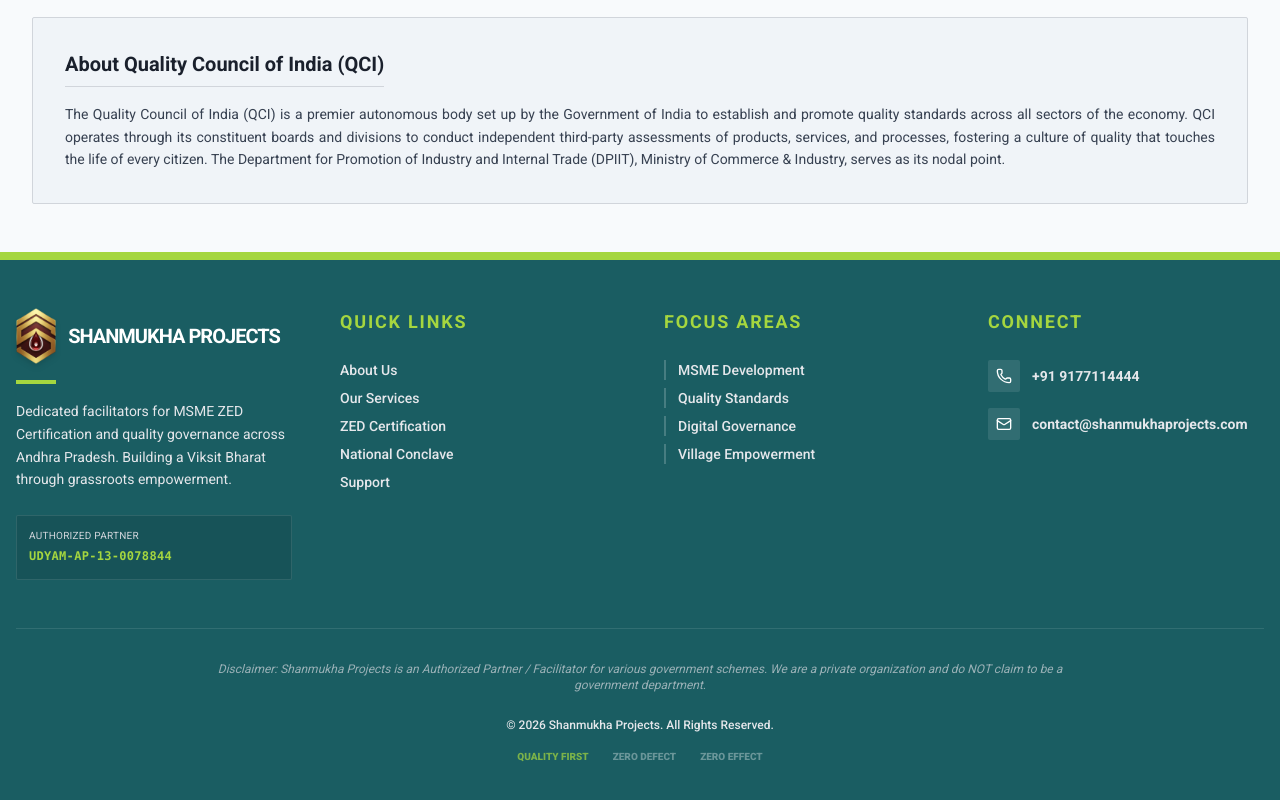
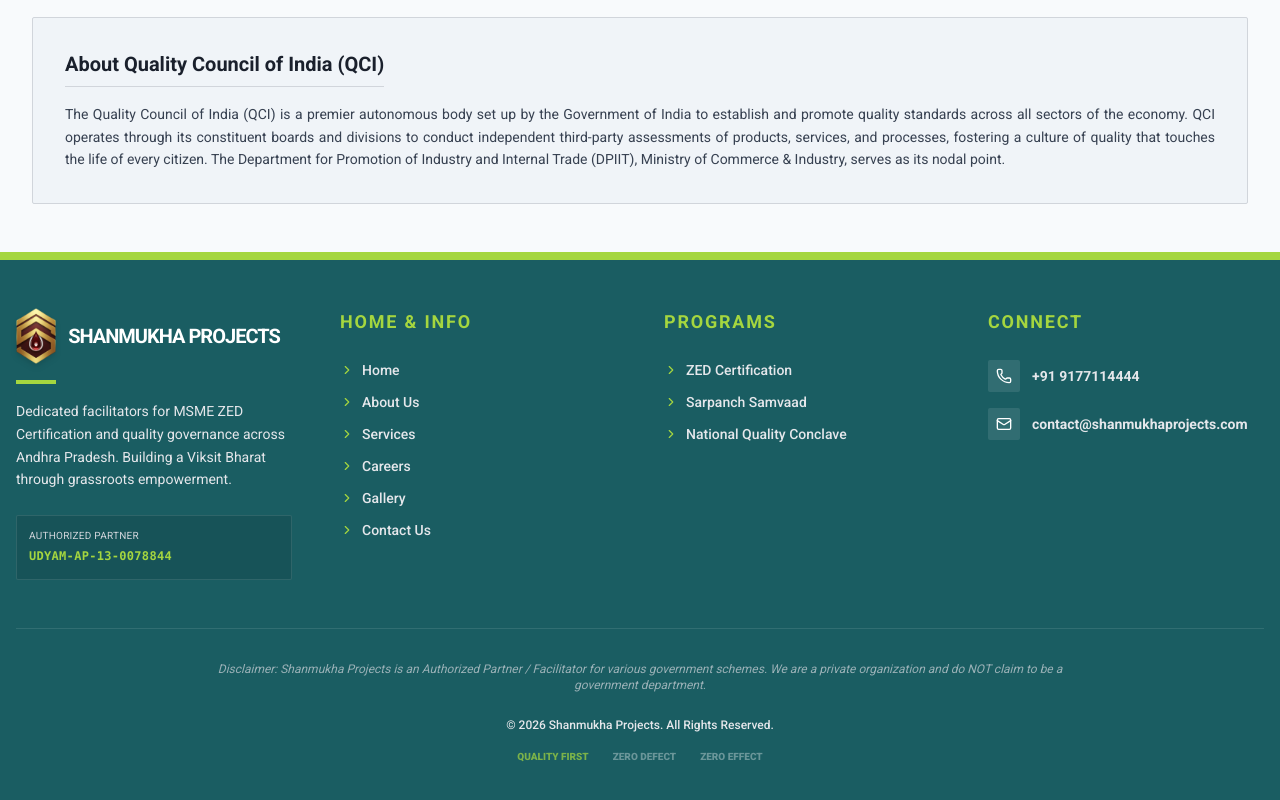
Before and after one commit to balajiprojects049-art/Shanmukha-Projects-, a React (Vite) app: page /conclave-2025 in a window 1280 px wide. Shown: the part 2277-3077 px from the top of the page. Built offline with nearby package versions, Linux system fonts and the light colour scheme.

Commit message:
Include all navigation links in footer with translation support

```diff
--- a/src/components/layout/Footer.jsx
+++ b/src/components/layout/Footer.jsx
@@ -1,8 +1,26 @@
 import React from 'react';
 import { Link } from 'react-router-dom';
 import { Phone, Mail, ChevronRight, Award } from 'lucide-react';
+import { useLanguage } from '../../context/LanguageContext';
 
 const Footer = () => {
+    const { t } = useLanguage();
+
+    const quickLinks = [
+        { name: t('home'), path: '/' },
+        { name: t('about'), path: '/about' },
+        { name: t('services'), path: '/services' },
+        { name: t('careers'), path: '/careers' },
+        { name: t('gallery'), path: '/gallery' },
+        { name: t('contact'), path: '/contact' },
+    ];
+
+    const programLinks = [
+        { name: t('zed'), path: '/zed-certification' },
+        { name: t('sarpanch'), path: '/sarpanch-samvad' },
+        { name: t('conclave'), path: '/conclave-2025' },
+    ];
+
     return (
         <footer className="bg-[#1a5d62] text-white border-t-8 border-[#a5d63f]">
             <div className="max-w-7xl mx-auto px-4 py-12">
@@ -25,24 +43,35 @@
 
                     {/* Quick Links */}
                     <div>
-                        <h4 className="font-bold text-lg mb-6 uppercase tracking-widest text-[#a5d63f]">Quick Links</h4>
-                        <div className="flex flex-col gap-2">
-                            <Link to="/about" className="text-gray-200 hover:text-[#a5d63f] transition-colors text-sm font-medium">About Us</Link>
-                            <Link to="/services" className="text-gray-200 hover:text-[#a5d63f] transition-colors text-sm font-medium">Our Services</Link>
-                            <Link to="/zed-certification" className="text-gray-200 hover:text-[#a5d63f] transition-colors text-sm font-medium">ZED Certification</Link>
-                            <Link to="/conclave-2025" className="text-gray-200 hover:text-[#a5d63f] transition-colors text-sm font-medium">National Conclave</Link>
-                            <Link to="/contact" className="text-gray-200 hover:text-[#a5d63f] transition-colors text-sm font-medium">Support</Link>
+                        <h4 className="font-bold text-lg mb-6 uppercase tracking-widest text-[#a5d63f]">{t('home')} & Info</h4>
+                        <div className="flex flex-col gap-3">
+                            {quickLinks.map((link) => (
+                                <Link
+                                    key={link.path}
+                                    to={link.path}
+                                    className="text-gray-200 hover:text-[#a5d63f] transition-colors text-sm font-medium flex items-center gap-2 group"
+                                >
+                                    <ChevronRight size={14} className="text-[#a5d63f] group-hover:translate-x-1 transition-transform" />
+                                    {link.name}
+                                </Link>
+                            ))}
                         </div>
                     </div>
 
-                    {/* Services */}
+                    {/* Programs */}
                     <div>
-                        <h4 className="font-bold text-lg mb-6 uppercase tracking-widest text-[#a5d63f]">Focus Areas</h4>
-                        <div className="flex flex-col gap-2">
-                            <span className="text-gray-200 text-sm font-medium border-l-2 border-white/20 pl-3">MSME Development</span>
-                            <span className="text-gray-200 text-sm font-medium border-l-2 border-white/20 pl-3">Quality Standards</span>
-                            <span className="text-gray-200 text-sm font-medium border-l-2 border-white/20 pl-3">Digital Governance</span>
-                            <span className="text-gray-200 text-sm font-medium border-l-2 border-white/20 pl-3">Village Empowerment</span>
+                        <h4 className="font-bold text-lg mb-6 uppercase tracking-widest text-[#a5d63f]">Programs</h4>
+                        <div className="flex flex-col gap-3">
+                            {programLinks.map((link) => (
+                                <Link
+                                    key={link.path}
+                                    to={link.path}
+                                    className="text-gray-200 hover:text-[#a5d63f] transition-colors text-sm font-medium flex items-center gap-2 group"
+                                >
+                                    <ChevronRight size={14} className="text-[#a5d63f] group-hover:translate-x-1 transition-transform" />
+                                    {link.name}
+                                </Link>
+                            ))}
                         </div>
                     </div>
 
```
